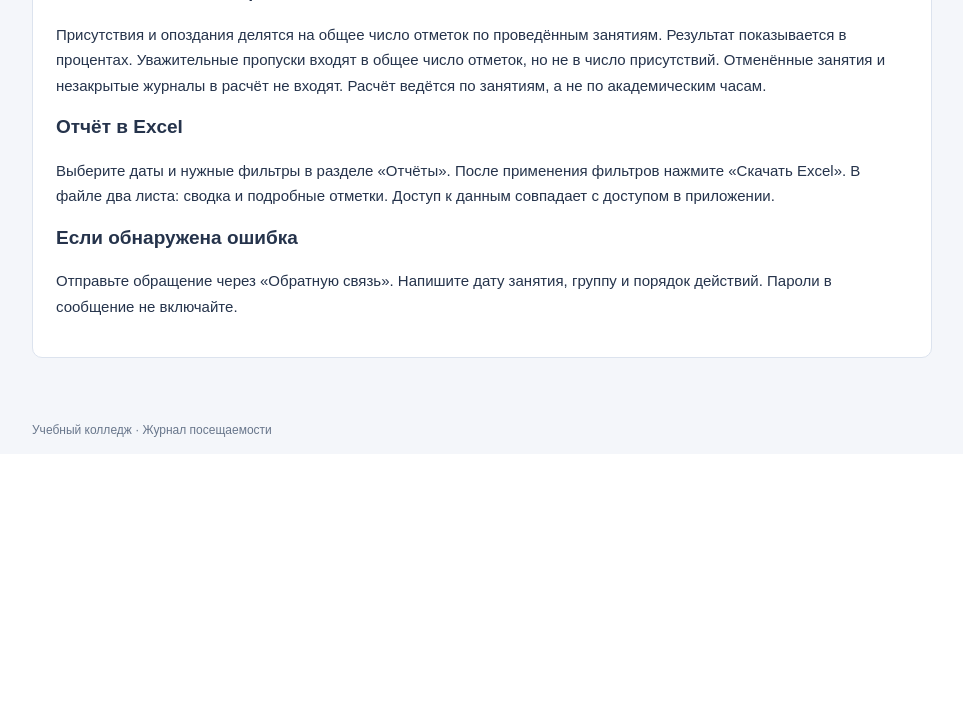
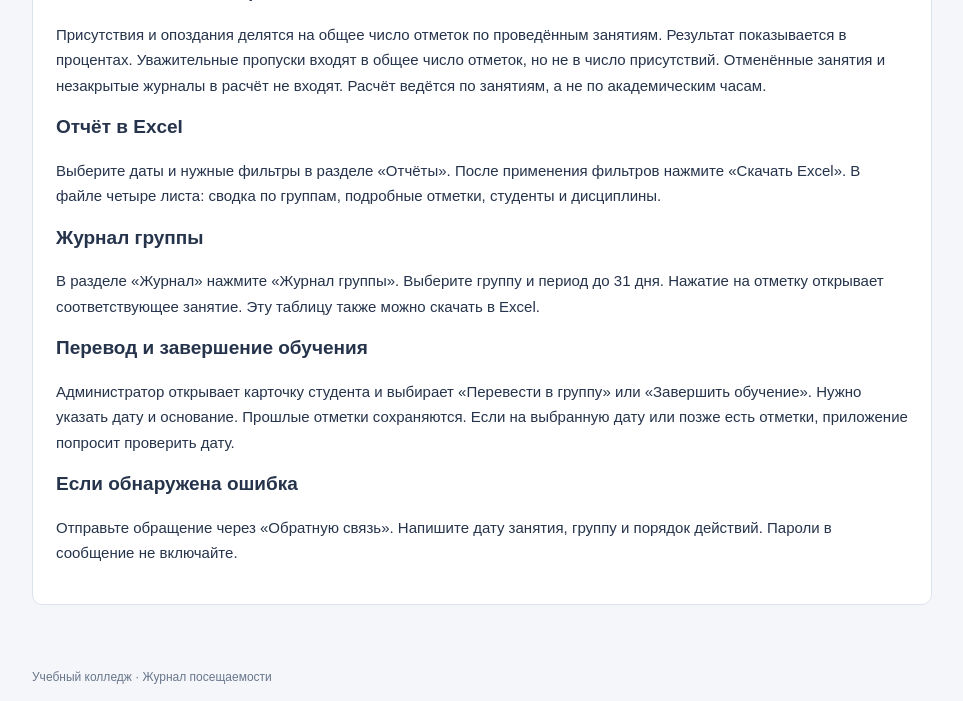
Before and after one commit to xenaneti/vitte_preddiplom, a Django app: page /help/ in a window 1280 px wide. Shown: the part 808-1509 px from the top of the page, without its empty margins (245-1208 px from the left). Before the commit the page ends 1245 px from the top, so only its background shows below. Run offline with Django 5.2, Linux system fonts and the light colour scheme; the visitor is signed in with stand-in values (Sample User, id 1); parts of the project's set-up code (start-up, migrations or seed data) failed here and were passed over.

Commit message:
обновил справку по журналу и отчетам

```diff
--- a/templates/college/help.html
+++ b/templates/college/help.html
@@ -5,6 +5,8 @@
 <h2>Кто может менять записи</h2><p>Преподаватель заполняет свои занятия. Куратор видит свою группу и уточняет причины отсутствия. Администратор ведёт справочники и может исправить любую отметку. После закрытия журнала для правки нужно указать основание.</p>
 <h2>Исправления</h2><p>В разделе «История изменений» сохраняются автор, время и значения до и после правки. Если другой пользователь уже изменил открытую запись, обновите страницу перед повторным сохранением.</p>
 <h2>Как считается посещаемость</h2><p>Присутствия и опоздания делятся на общее число отметок по проведённым занятиям. Результат показывается в процентах. Уважительные пропуски входят в общее число отметок, но не в число присутствий. Отменённые занятия и незакрытые журналы в расчёт не входят. Расчёт ведётся по занятиям, а не по академическим часам.</p>
-<h2>Отчёт в Excel</h2><p>Выберите даты и нужные фильтры в разделе «Отчёты». После применения фильтров нажмите «Скачать Excel». В файле два листа: сводка и подробные отметки. Доступ к данным совпадает с доступом в приложении.</p>
+<h2>Отчёт в Excel</h2><p>Выберите даты и нужные фильтры в разделе «Отчёты». После применения фильтров нажмите «Скачать Excel». В файле четыре листа: сводка по группам, подробные отметки, студенты и дисциплины.</p>
+<h2>Журнал группы</h2><p>В разделе «Журнал» нажмите «Журнал группы». Выберите группу и период до 31 дня. Нажатие на отметку открывает соответствующее занятие. Эту таблицу также можно скачать в Excel.</p>
+<h2>Перевод и завершение обучения</h2><p>Администратор открывает карточку студента и выбирает «Перевести в группу» или «Завершить обучение». Нужно указать дату и основание. Прошлые отметки сохраняются. Если на выбранную дату или позже есть отметки, приложение попросит проверить дату.</p>
 <h2>Если обнаружена ошибка</h2><p>Отправьте обращение через «Обратную связь». Напишите дату занятия, группу и порядок действий. Пароли в сообщение не включайте.</p>
 </article>{% endblock %}
```
